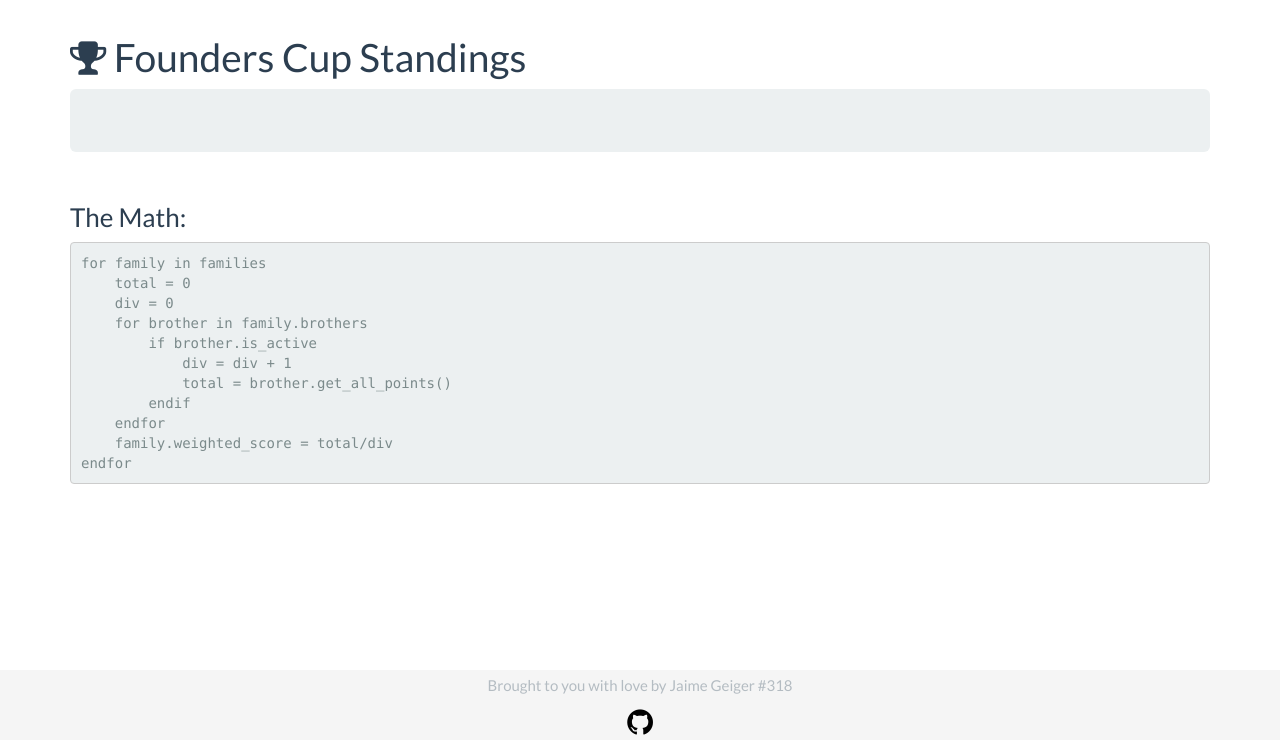
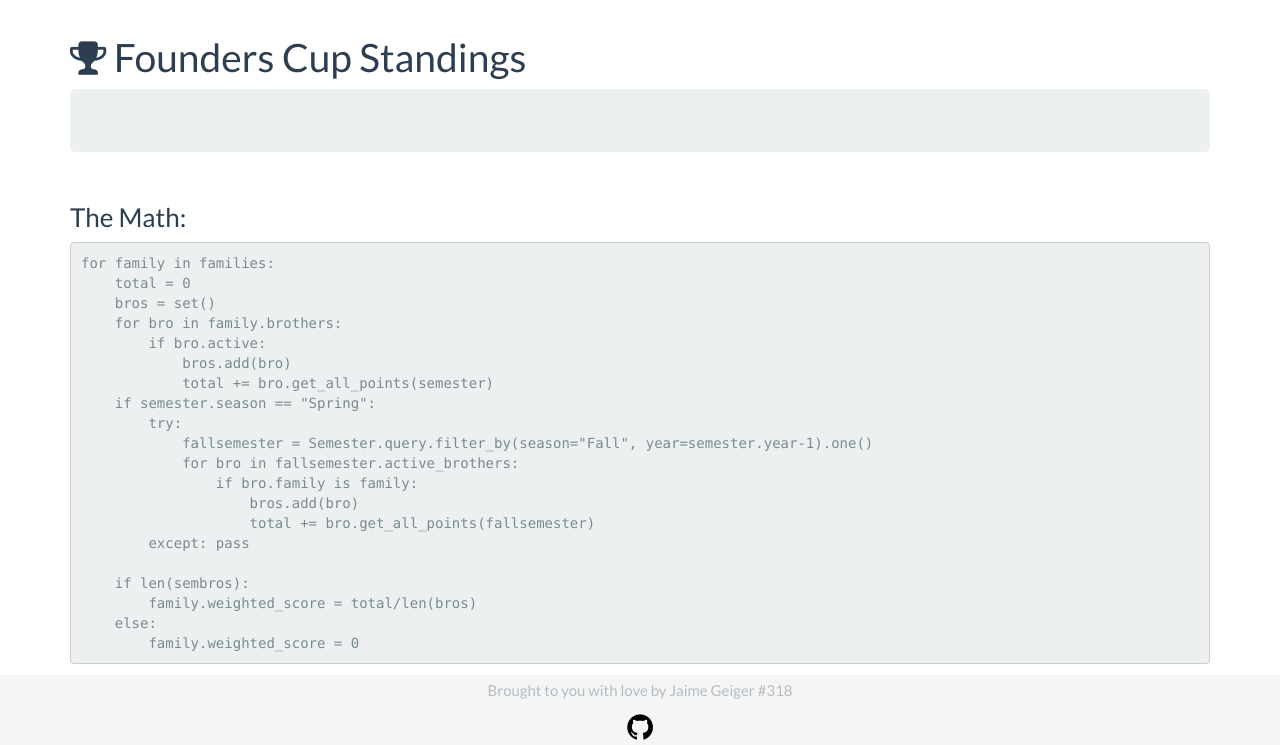
Before and after one commit to wumb0/KDRPoints, a Python web app: template app/templates/founders_cup.html in a window 1280 px wide. Shown: the part 60-805 px from the top of the page. Run offline with Jinja, Linux system fonts and the light colour scheme; the template is opened without the code that fills it, so the values that code supplies are empty; some libraries are stand-ins or nearby versions.

Commit message:
closes #23

```diff
--- a/app/templates/founders_cup.html
+++ b/app/templates/founders_cup.html
@@ -24,17 +24,26 @@
     <div class="row"><h3>The Math:</h3></div>
     <div class="row">
 <pre>
-for family in families
+for family in families:
     total = 0
-    div = 0
-    for brother in family.brothers
-        if brother.is_active
-            div = div + 1
-            total = brother.get_all_points()
-        endif
-    endfor
-    family.weighted_score = total/div
-endfor
+    bros = set()
+    for bro in family.brothers:
+        if bro.active:
+            bros.add(bro)
+            total += bro.get_all_points(semester)
+    if semester.season == "Spring":
+        try:
+            fallsemester = Semester.query.filter_by(season="Fall", year=semester.year-1).one()
+            for bro in fallsemester.active_brothers:
+                if bro.family is family:
+                    bros.add(bro)
+                    total += bro.get_all_points(fallsemester)
+        except: pass
+
+    if len(sembros):
+        family.weighted_score = total/len(bros)
+    else:
+        family.weighted_score = 0
 </pre>
     </div>
 </div>
```
Also changed, not shown: app/models.py (+13 -4 lines).
